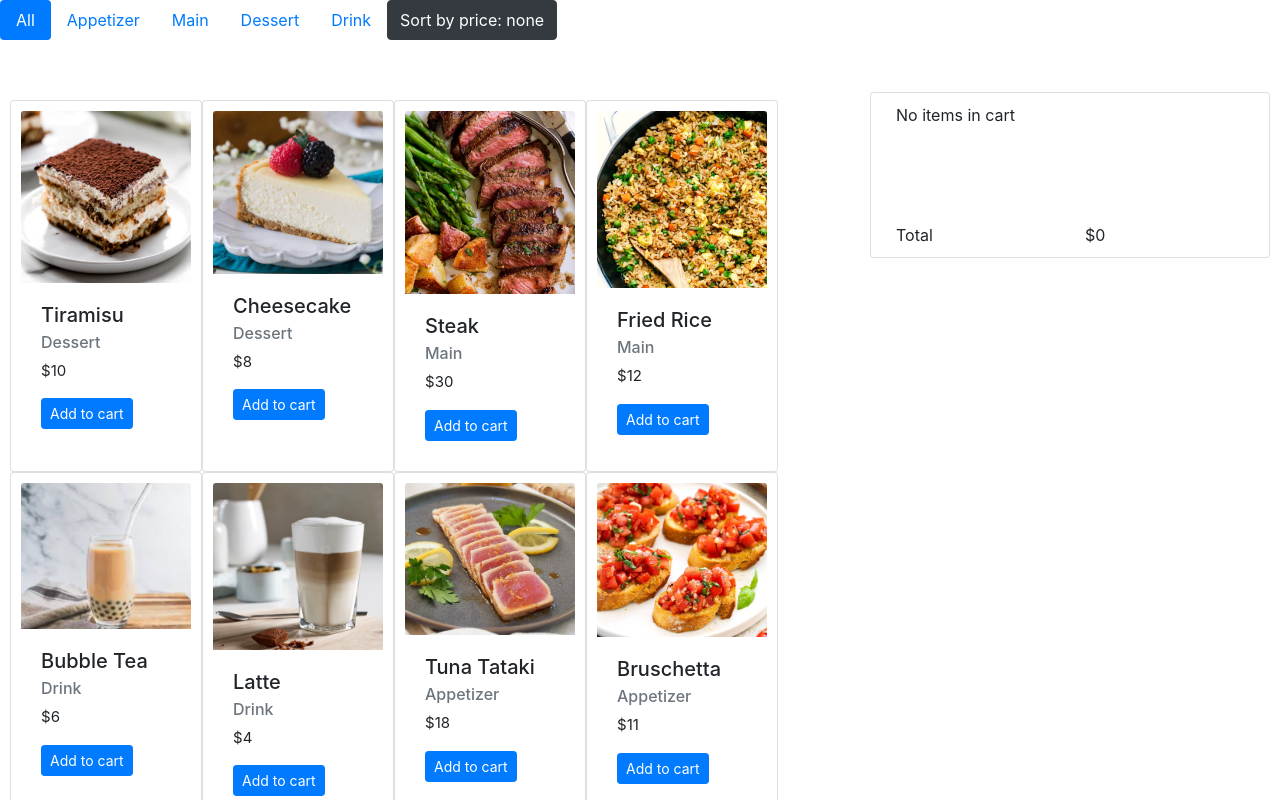
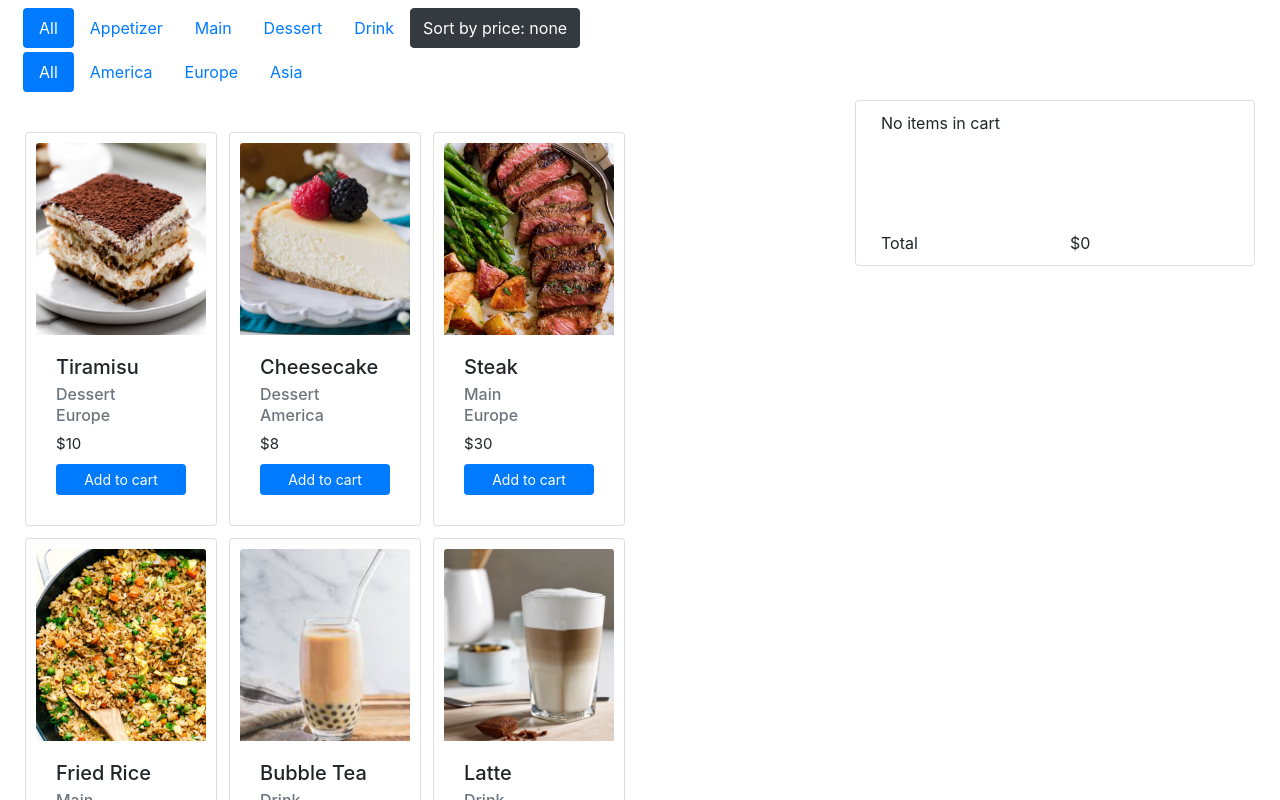
Before and after one commit to sallychen1/cs1300-development, a React (Create React App) app: page / in a window 1280 px wide. Shown: the top 800 px of the page. Built offline with nearby package versions, Linux system fonts and the light colour scheme.

Commit message:
added new filters

```diff
--- a/src/App.css
+++ b/src/App.css
@@ -1,24 +1,25 @@
-
-.card-wrapper{
+.card-wrapper {
   padding: 10px;
-  margin-top: 50px;
+  margin-top: 30px;
   display: flex;
-    flex-direction: row;
-    flex-wrap: wrap;
+  flex-direction: row;
+  flex-wrap: wrap;
 }
-.card{
+.card {
   padding: 10px;
 }
 
-.item-card{
+.item-card {
   width: 12rem;
+  margin-right: 12px;
+  margin-bottom: 12px;
 }
 
-.card-text{
+.card-text {
   font-size: 15px;
 }
 
-.title{
+.title {
   font-weight: bold;
 }
 
@@ -26,3 +27,17 @@
   padding: 10px;
   margin-top: 50px;
 }
+
+.card-body{
+  display: flex;
+  flex-direction: column;
+}
+
+.product-content{
+  flex-grow: 1;
+}
+
+.product-image{
+  height: 12em;
+  object-fit: cover;
+}
--- a/src/App.js
+++ b/src/App.js
@@ -4,27 +4,27 @@ import Cart from "./Cart";
 import "./App.css";
 
 const productList = [
-  { id: 0, name: "Tiramisu", type: "Dessert", price: 10},
-  { id: 1, name: "Cheesecake", type: "Dessert", price: 8},
+  { id: 0, name: "Tiramisu", type: "Dessert", region: "Europe", price: 10},
+  { id: 1, name: "Cheesecake", type: "Dessert", region: "America", price: 8},
 
-  { id: 2, name: "Steak", type: "Main", price: 30 },
-  { id: 3, name: "Fried Rice", type: "Main", price: 12 },
+  { id: 2, name: "Steak", type: "Main", region: "Europe", price: 30 },
+  { id: 3, name: "Fried Rice", type: "Main", region: "Asia", price: 12 },
 
-  { id: 4, name: "Bubble Tea", type: "Drink", price: 6 },
-  { id: 5, name: "Latte", type: "Drink", price: 4 },
+  { id: 4, name: "Bubble Tea", type: "Drink", region: "Asia", price: 6 },
+  { id: 5, name: "Latte", type: "Drink", region: "Europe", price: 4 },
 
-  { id: 6, name: "Tuna Tataki", type: "Appetizer", price: 18 },
-  { id: 7, name: "Bruschetta", type: "Appetizer", price: 11 },
+  { id: 6, name: "Tuna Tataki", type: "Appetizer", region: "Asia", price: 18 },
+  { id: 7, name: "Bruschetta", type: "Appetizer", region: "Europe", price: 11 },
 
-  { id: 8, name: "Ice Cream", type: "Dessert", price: 3 },
-  { id: 9, name: "Apple Pie", type: "Dessert", price: 7 },
+  { id: 8, name: "Ice Cream", type: "Dessert", region: "America", price: 3 },
+  { id: 9, name: "Apple Pie", type: "Dessert", region: "America", price: 7 },
 
-  { id: 10, name: "Burrito Bowl", type: "Main", price: 14 },
-  { id: 11, name: "Peking Duck", type: "Main", price: 40 },
+  { id: 10, name: "Burrito Bowl", type: "Main", region: "America", price: 14 },
+  { id: 11, name: "Peking Duck", type: "Main", region: "Asia", price: 40 },
 
-  { id: 12, name: "Water", type: "Drink", price: 2 },
+  { id: 12, name: "Evian", type: "Drink", region: "Europe", price: 7 },
 
-  { id: 13, name: "Mozzarella Sticks", type: "Appetizer", price: 9 },
+  { id: 13, name: "Mozzarella Sticks", type: "Appetizer", region: "America", price: 9 },
 
 
 ];
@@ -41,7 +41,7 @@ const App = () => {
   };
 
   return (
-    <div className="d-flex">
+    <div className="container-fluid d-flex py-2">
       <FilteredList list={productList} onAdd={handleAddCardItem} />
       <div className="mt-4 pt-2">
         <Cart cartItems={cartItems} onRemove={handleRemoveCardItem} />
--- a/src/DisplayList.js
+++ b/src/DisplayList.js
@@ -4,24 +4,38 @@ import Button from "react-bootstrap/Button";
 import "./App.css";
 
 const DisplayList = (props) => {
-  const {onAdd, list} = props;
-
+  const { onAdd, list } = props;
 
   return (
     <div className="card-wrapper">
       {list.map((item) => (
-        <Card className = "item-card" key={item.id}>
-          <Card.Img variant="top" src = {require('./assets/' + item.name + '.png').default} />
+        <Card className="item-card" key={item.id}>
+          <Card.Img
+            variant="top"
+            className="product-image"
+            src={require("./assets/" + item.name + ".png").default}
+          />
           <Card.Body>
-            <Card.Title>{item.name}</Card.Title>
-            <Card.Subtitle className="mb-2 text-muted">{item.type} </Card.Subtitle>
-            <Card.Text>${item.price}</Card.Text>
-            <Button variant="primary" size="sm" onClick={() => onAdd(item)}>Add to cart</Button>
+            <div className="product-content">
+              <Card.Title>{item.name}</Card.Title>
+              <Card.Subtitle className="mb-2 text-muted">
+                {item.type}{" "}
+              </Card.Subtitle>
+              <Card.Subtitle className="mb-2 text-muted">
+                {item.region}{" "}
+              </Card.Subtitle>
+              <Card.Text>${item.price}</Card.Text>
+            </div>
+
+            <div className="d-flex justify-content-center mt-2">
+              <Button variant="primary" size="sm" onClick={() => onAdd(item)} className="btn-block">
+                Add to cart
+              </Button>
+            </div>
           </Card.Body>
         </Card>
       ))}
     </div>
-
   );
 };
 
--- a/src/FilteredList.js
+++ b/src/FilteredList.js
@@ -15,15 +15,30 @@ const FilteredList = (props) => {
   const [type, setType] = React.useState("All");
   const [currentSort, setCurrentSort] = React.useState("default");
   const [productList, setProductList] = React.useState(list);
+  const [region, setRegion] = React.useState("All");
 
   const onSelectFilter = (event) => {
     setType(event);
+  };
+
+  const onSelectFilterRegion = (region) => {
+    setRegion(region);
   };
 
   const matchesFilter = (item) => {
     if (type === "All") {
       return true;
     } else if (type === item.type) {
+      return true;
+    } else {
+      return false;
+    }
+  };
+
+  const matchesFilterRegion = (item) => {
+    if (region === "All") {
+      return true;
+    } else if (region === item.region) {
       return true;
     } else {
       return false;
@@ -46,30 +61,67 @@ const FilteredList = (props) => {
     setCurrentSort(nextSort);
   };
 
-
   return (
     <div>
-      <Nav variant="pills" defaultActiveKey = "All">
+      <div className="mb-1 px-2">
+        <Nav variant="pills" defaultActiveKey="All">
           <Nav.Item>
-          <Nav.Link eventKey="All" onSelect={onSelectFilter}>All</Nav.Link>
+            <Nav.Link eventKey="All" onSelect={onSelectFilter}>
+              All
+            </Nav.Link>
           </Nav.Item>
           <Nav.Item>
-          <Nav.Link eventKey="Appetizer" onSelect={onSelectFilter}>Appetizer</Nav.Link>
+            <Nav.Link eventKey="Appetizer" onSelect={onSelectFilter}>
+              Appetizer
+            </Nav.Link>
           </Nav.Item>
           <Nav.Item>
-          <Nav.Link eventKey="Main" onSelect={onSelectFilter}>Main</Nav.Link>
+            <Nav.Link eventKey="Main" onSelect={onSelectFilter}>
+              Main
+            </Nav.Link>
           </Nav.Item>
           <Nav.Item>
-          <Nav.Link eventKey="Dessert" onSelect={onSelectFilter}>Dessert</Nav.Link>
+            <Nav.Link eventKey="Dessert" onSelect={onSelectFilter}>
+              Dessert
+            </Nav.Link>
           </Nav.Item>
           <Nav.Item>
-          <Nav.Link eventKey="Drink" onSelect={onSelectFilter}>Drink</Nav.Link>
+            <Nav.Link eventKey="Drink" onSelect={onSelectFilter}>
+              Drink
+            </Nav.Link>
           </Nav.Item>
-        <Button variant="dark" onClick={onSelectSort}>Sort by price: {sortTypes[currentSort].name}</Button>
+          <Button variant="dark" onClick={onSelectSort}>
+            Sort by price: {sortTypes[currentSort].name}
+          </Button>
         </Nav>
+      </div>
+      <div className="px-2">
+        <Nav variant="pills" defaultActiveKey="All">
+          <Nav.Item>
+            <Nav.Link eventKey="All" onSelect={onSelectFilterRegion}>
+              All
+            </Nav.Link>
+          </Nav.Item>
+          <Nav.Item>
+            <Nav.Link eventKey="America" onSelect={onSelectFilterRegion}>
+              America
+            </Nav.Link>
+          </Nav.Item>
+          <Nav.Item>
+            <Nav.Link eventKey="Europe" onSelect={onSelectFilterRegion}>
+              Europe
+            </Nav.Link>
+          </Nav.Item>
+          <Nav.Item>
+            <Nav.Link eventKey="Asia" onSelect={onSelectFilterRegion}>
+              Asia
+            </Nav.Link>
+          </Nav.Item>
+        </Nav>
+      </div>
 
       <DisplayList
-        list={productList.filter(matchesFilter)}
+        list={productList.filter(matchesFilter).filter(matchesFilterRegion)}
         onAdd={onAdd}
       />
     </div>
```
Also changed, not shown: src/Cart.js (+19 -7 lines), src/assets/Evian.png (renamed from src/assets/Water.png), 1 other file (tests, documents, lock files or other folders). Lines whose indentation alone changed are shown as unchanged.
